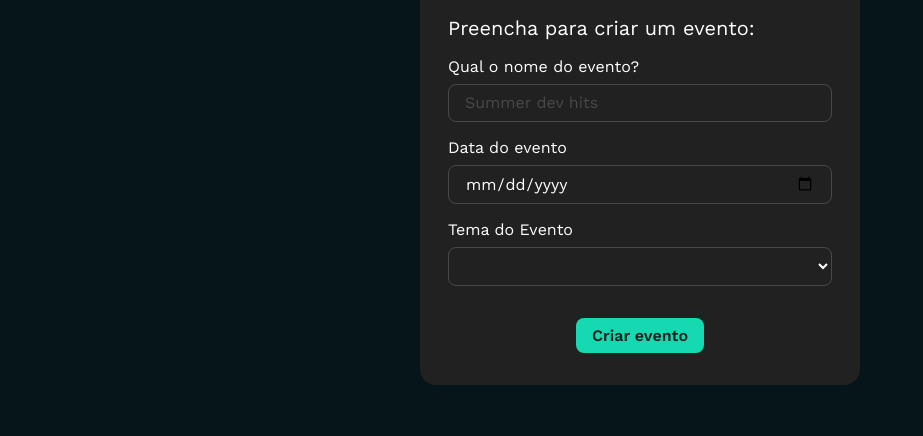
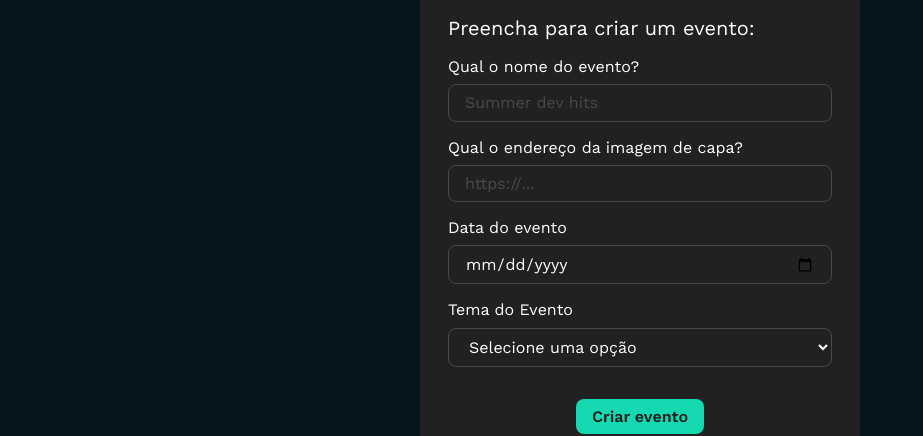
Before and after one commit to pedrohg99/react-projeto-tecboard, a React (Vite) app: page / in a window 1280 px wide. Shown: the part 780-1216 px from the top of the page, without its empty margins (0-923 px from the left). Built offline with nearby package versions, Linux system fonts and the light colour scheme.

Commit message:
Finaliza formulario adicionando o campo capa do evento e configurando lista suspensa no camponente ListaSuspensa

```diff
--- a/src/App.jsx
+++ b/src/App.jsx
@@ -51,7 +51,7 @@ function App() {
         <img src="/logo.png" alt="" />
       </header>
       <Banner />
-      <FormularioDeEvento />
+      <FormularioDeEvento temas={temas}/>
       {temas.map(function (item) {
         return (
           <section key={item.id}>
--- a/src/componentes/FormularioDeEvento/index.jsx
+++ b/src/componentes/FormularioDeEvento/index.jsx
@@ -6,7 +6,7 @@ import { TituloFormulario } from "../TituloFormulario";
 import { Lista } from "../ListaSuspensa";
 import { Botao } from "../Botao";
 
-export function FormularioDeEvento() {
+export function FormularioDeEvento({ temas }) {
   return (
     <form className="form-evento">
       <TituloFormulario>Preencha para criar um evento:</TituloFormulario>
@@ -16,17 +16,26 @@ export function FormularioDeEvento() {
           <CampoDeEntrada type="text" id="nome" placeholder="Summer dev hits" />
         </CampoDeFormulario>
         <CampoDeFormulario>
-          <Label htmlFor="dataEvento">Data do evento</Label>
-          <CampoDeEntrada type="date" id="dataEvento" name="dataEvento" />
+          <Label htmlFor="capa">
+            Qual o endereço da imagem de capa?
+          </Label>
+          <CampoDeEntrada type="text" id="capa" placeholder="https://..." name="capa"/>
         </CampoDeFormulario>
         <CampoDeFormulario>
-          <Label htmlFor="listaSuspensa">Tema do Evento</Label>
-          <Lista
-            type="select"
-            id="listaSuspensa"
-            name="listaSuspensa"
-            placeholder="Selecione uma opção"
+          <Label htmlFor="dataEvento">
+            Data do evento
+          </Label>
+          <CampoDeEntrada
+            type="date"
+            id="dataEvento"
+            name="dataEvento"
           />
+        </CampoDeFormulario>
+        <CampoDeFormulario>
+          <Label htmlFor="tema">
+            Tema do Evento
+          </Label>
+          <Lista id='tema' name='tema' itens={temas}/>
         </CampoDeFormulario>
       </div>
       <div className="acoes">
--- a/src/componentes/ListaSuspensa/index.jsx
+++ b/src/componentes/ListaSuspensa/index.jsx
@@ -1,9 +1,16 @@
-import './lista-suspensa.estilos.css'
+import "./lista-suspensa.estilos.css";
 
-export function Lista() {
+export function Lista({ itens, ...rest }) {
   return (
-    <select className='lista-suspensa'>
-      <option value=""></option>
+    <select {...rest} className='lista-suspensa-form' defaultValue="">
+      <option value="" disabled>
+        Selecione uma opção
+      </option>
+      {itens.map(function (item) {
+        return <option key={item.id} value={item.id}>
+          {item.nome}
+        </option>
+      })}
     </select>
-  )
+  );
 }
--- a/src/componentes/ListaSuspensa/lista-suspensa.estilos.css
+++ b/src/componentes/ListaSuspensa/lista-suspensa.estilos.css
@@ -1,4 +1,4 @@
-.lista-suspensa {
+.lista-suspensa-form {
   border-radius: 8px;
   background-color: transparent;
   border: 1px solid #4a4949;
```
